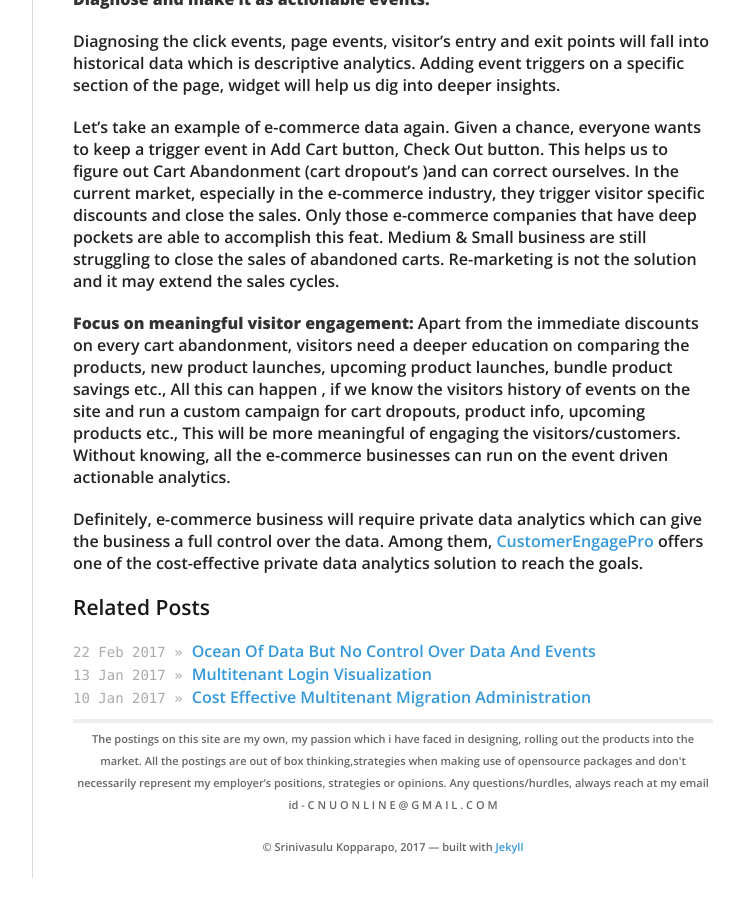
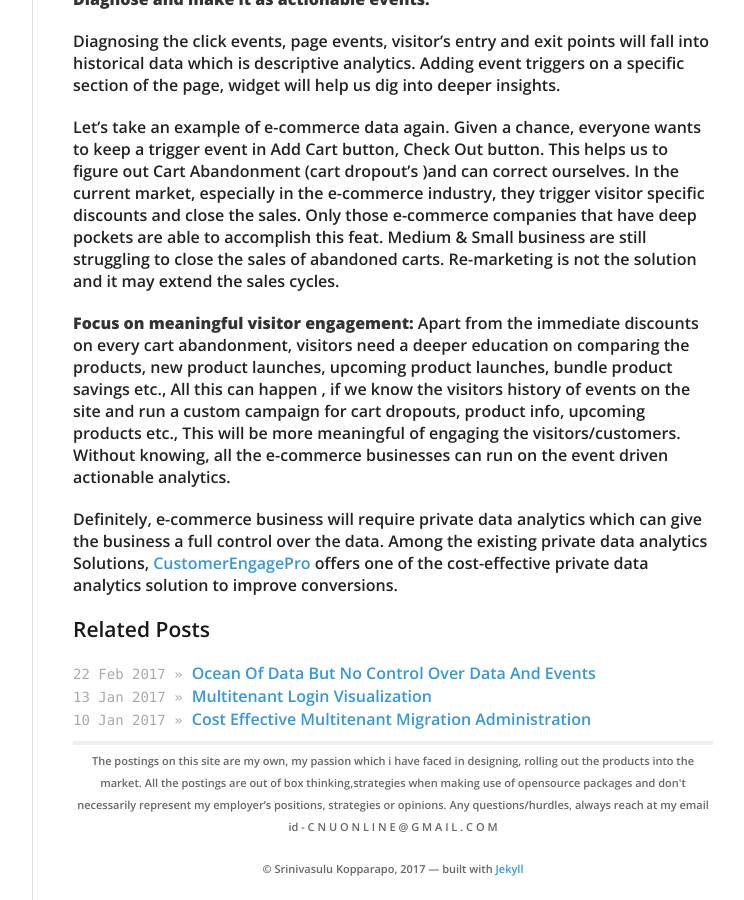
Before and after one commit to cnuonline/cnuonline.github.io, a Jekyll site: the page built from _posts/2017-03-07-Transform-Descriptive-Analytics-of-historical-data-to-actionable-analytics.md, in a window 1280 px wide and 900 px high, scrolled down 900 px. Shown: the whole window, without its empty margins (378-1122 px from the left). Built offline with Jekyll 4.4.1, drawn with Linux system fonts in a browser that asks for light colours; nearby versions of some CDN libraries; our own code applies the rules of GitHub Pages for plain Markdown files; before the commit the page ends 1778 px from its top, so only the background shows below that.

Commit message:
Update 2017-03-07-Transform-Descriptive-Analytics-of-historical-data-to-actionable-analytics.md

```diff
--- a/_posts/2017-03-07-Transform-Descriptive-Analytics-of-historical-data-to-actionable-analytics.md
+++ b/_posts/2017-03-07-Transform-Descriptive-Analytics-of-historical-data-to-actionable-analytics.md
@@ -25,4 +25,4 @@ Let's take an example of e-commerce data again.  Given a chance, everyone wants
 Apart from the immediate discounts on every cart abandonment, visitors need a deeper education on comparing the products, new product launches, upcoming product launches, bundle product savings etc.,
 All this can happen , if we know the visitors history of events on the site and run a custom campaign for cart dropouts, product info, upcoming products etc., This will be more meaningful of engaging the visitors/customers.  Without knowing, all the e-commerce businesses can run on the event driven actionable analytics.
 
-Definitely, e-commerce business will require private data analytics which can give the business a full control over the data. Among them, [CustomerEngagePro](https://www.customerengagepro.com) offers one of the cost-effective private data analytics solution to reach the goals.
+Definitely, e-commerce business will require private data analytics which can give the business a full control over the data. Among the existing private data analytics Solutions, [CustomerEngagePro](https://www.customerengagepro.com) offers one of the cost-effective private data analytics solution to improve conversions.
```
